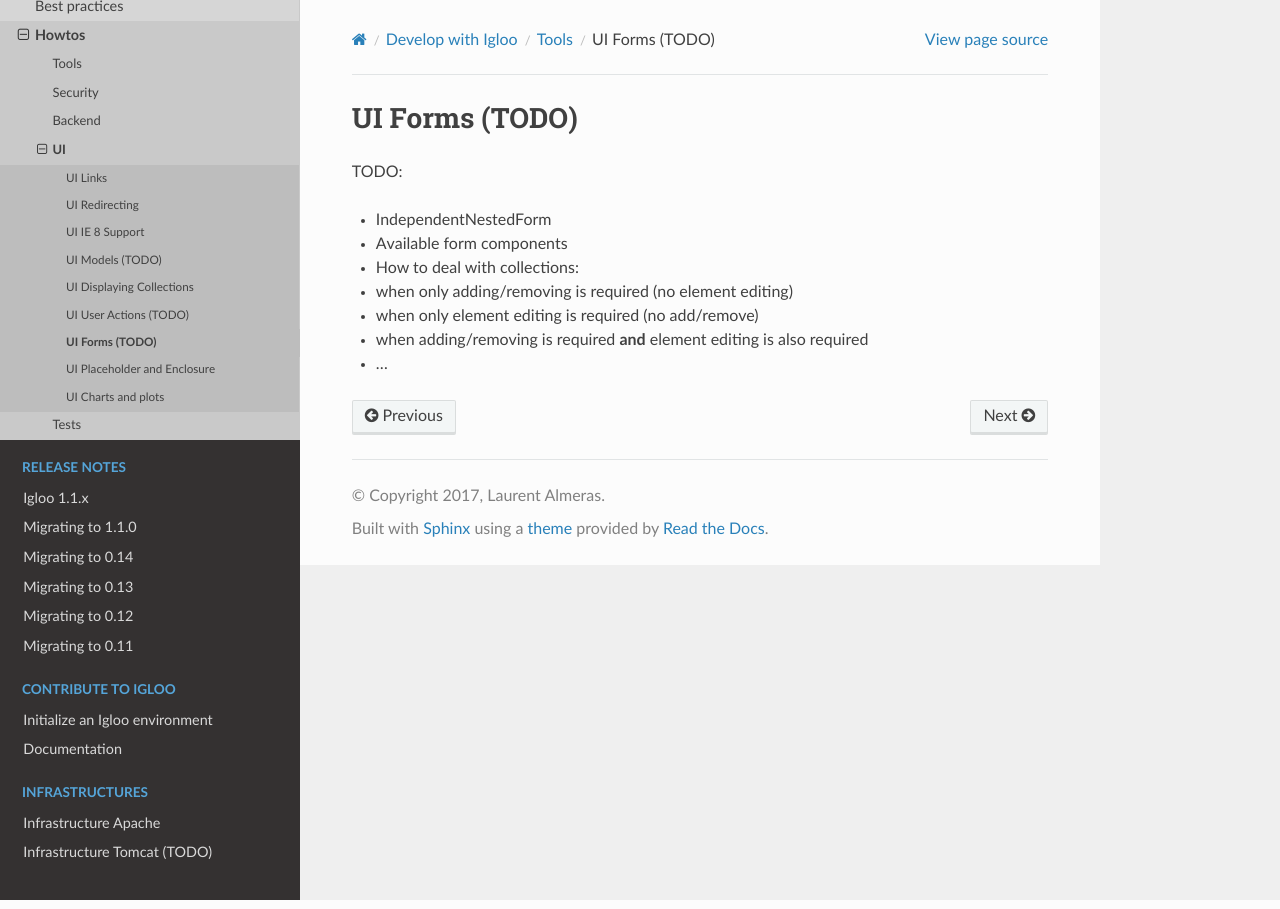
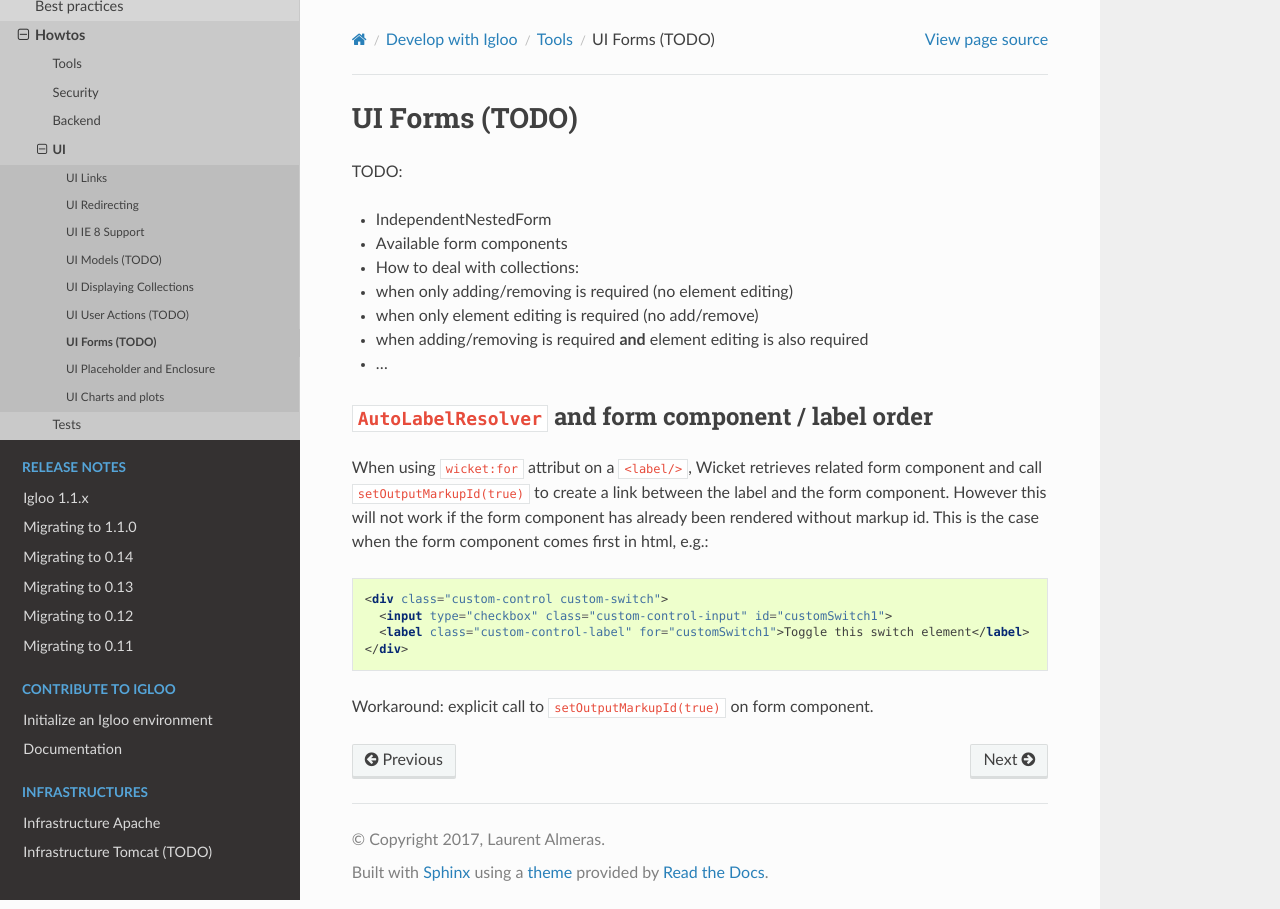
Before and after one commit to igloo-project/igloo-doc, a Sphinx documentation site: the page built from source/usage/howtos/UI-Forms.md, in a window 1280 px wide. Built offline with Sphinx 7.4.7 and the Read the Docs theme 2.0.0, drawn with Linux system fonts in a browser that asks for light colours.

Commit message:
Add explanation about autolabel and markup id.

````diff
--- a/source/usage/howtos/UI-Forms.md
+++ b/source/usage/howtos/UI-Forms.md
@@ -9,3 +9,20 @@ TODO:
   * when only element editing is required (no add/remove)
   * when adding/removing is required **and** element editing is also required
  * ...
+
+## `AutoLabelResolver` and form component / label order
+
+When using `wicket:for` attribut on a `<label/>`, Wicket retrieves related
+form component and call `setOutputMarkupId(true)` to create a link between
+the label and the form component. However this will not work if the form
+component has already been rendered without markup id. This is the case when
+the form component comes first in html, e.g.:
+
+```html
+<div class="custom-control custom-switch">
+  <input type="checkbox" class="custom-control-input" id="customSwitch1">
+  <label class="custom-control-label" for="customSwitch1">Toggle this switch element</label>
+</div>
+```
+
+Workaround: explicit call to `setOutputMarkupId(true)` on form component.
````
